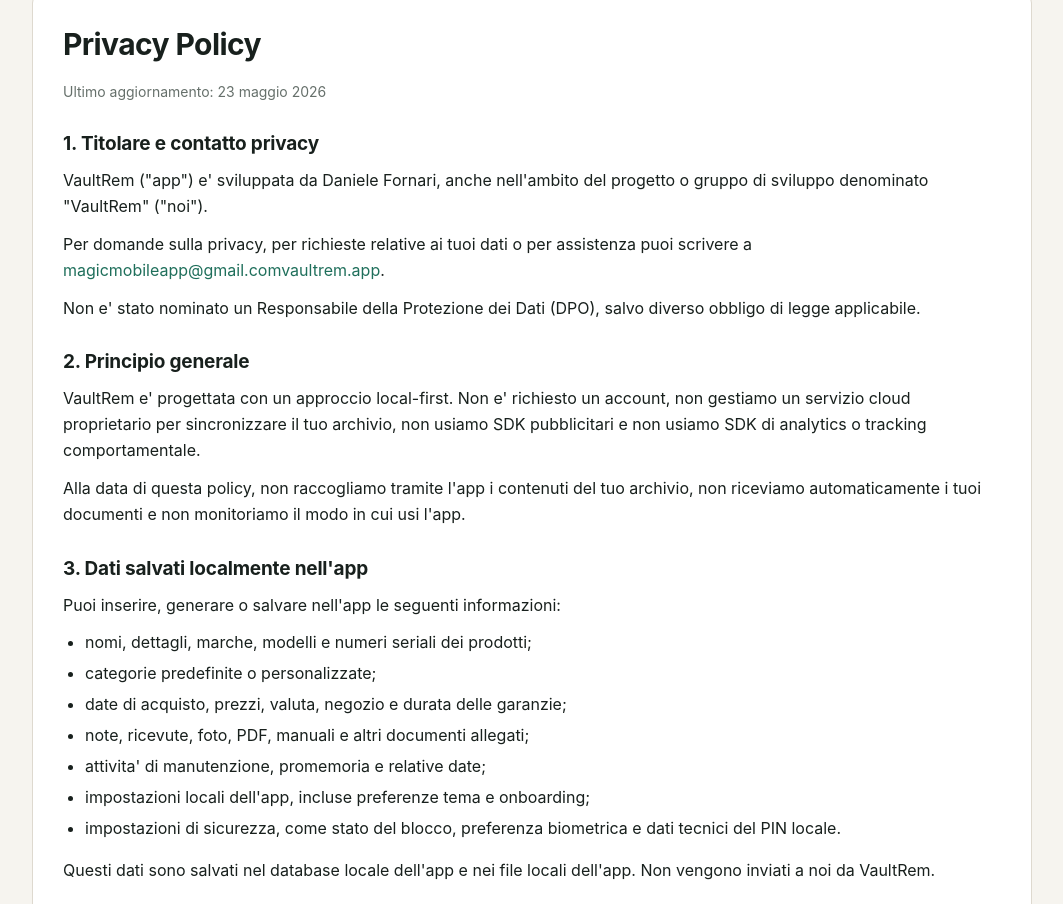
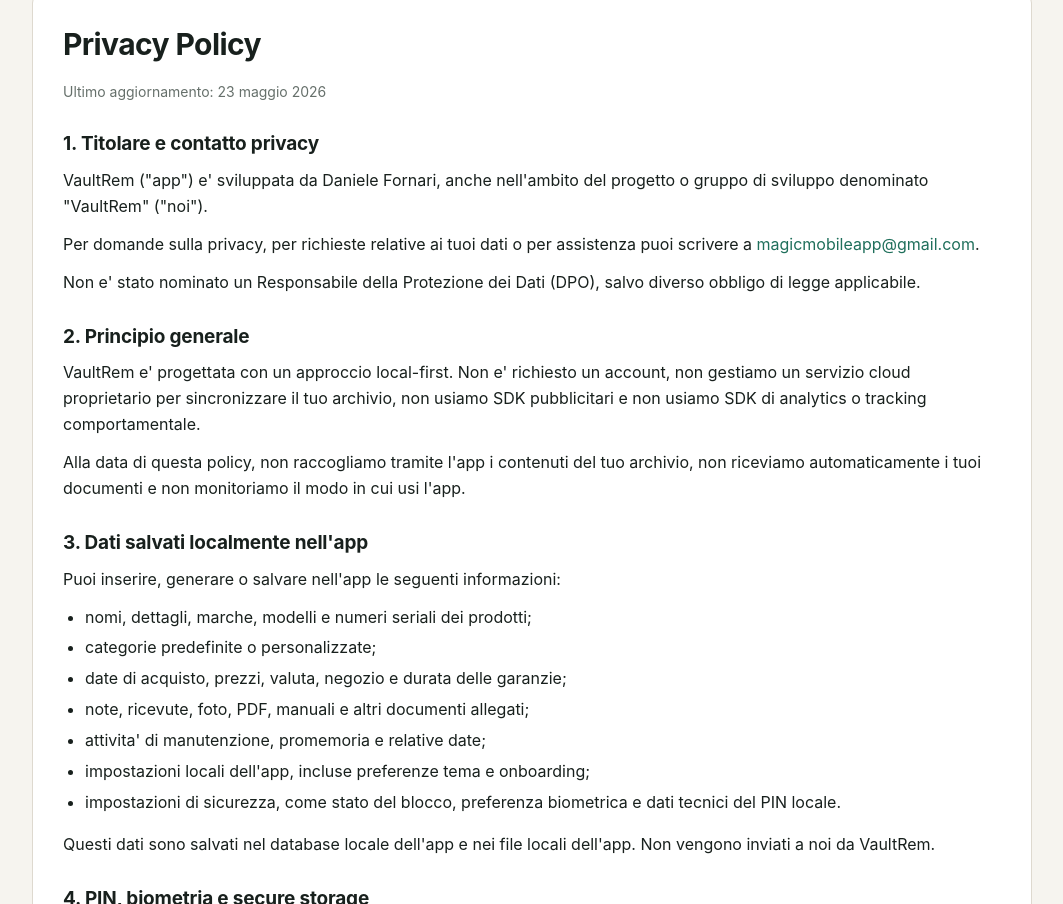
Before and after one commit to DFornari/waultrem, a plain HTML site: page index.html in a window 1280 px wide. Shown: the part 1316-2220 px from the top of the page, without its empty margins (108-1171 px from the left). Drawn offline with Linux system fonts and the light colour scheme.

Commit message:
Update index.html

```diff
--- a/index.html
+++ b/index.html
@@ -322,7 +322,7 @@
 
       <h3>1. Titolare e contatto privacy</h3>
       <p>VaultRem (&quot;app&quot;) e&apos; sviluppata da Daniele Fornari, anche nell&apos;ambito del progetto o gruppo di sviluppo denominato &quot;VaultRem&quot; (&quot;noi&quot;).</p>
-      <p>Per domande sulla privacy, per richieste relative ai tuoi dati o per assistenza puoi scrivere a <a href="mailto:magicmobileapp@gmail.comvaultrem.app">magicmobileapp@gmail.comvaultrem.app</a>.</p>
+      <p>Per domande sulla privacy, per richieste relative ai tuoi dati o per assistenza puoi scrivere a <a href="mailto:magicmobileapp@gmail.com">magicmobileapp@gmail.com</a>.</p>
       <p>Non e&apos; stato nominato un Responsabile della Protezione dei Dati (DPO), salvo diverso obbligo di legge applicabile.</p>
 
       <h3>2. Principio generale</h3>
@@ -421,7 +421,7 @@
 
       <h3>15. Diritti privacy</h3>
       <p>Nei limiti previsti dalla normativa applicabile, puoi chiedere accesso, rettifica, cancellazione, limitazione, opposizione, portabilita&apos; dei dati e revoca del consenso quando il trattamento si basa sul consenso.</p>
-      <p>Poiche&apos; non riceviamo automaticamente l&apos;archivio locale di VaultRem, molte richieste relative ai dati salvati nell&apos;app possono essere gestite direttamente dal dispositivo tramite cancellazione, modifica o disinstallazione dell&apos;app. Per i dati eventualmente inviati al supporto, puoi scrivere a <a href="mailto:magicmobileapp@gmail.comvaultrem.app">magicmobileapp@gmail.comvaultrem.app</a>.</p>
+      <p>Poiche&apos; non riceviamo automaticamente l&apos;archivio locale di VaultRem, molte richieste relative ai dati salvati nell&apos;app possono essere gestite direttamente dal dispositivo tramite cancellazione, modifica o disinstallazione dell&apos;app. Per i dati eventualmente inviati al supporto, puoi scrivere a <a href="mailto:magicmobileapp@gmail.com">magicmobileapp@gmail.com</a>.</p>
       <p>Se ritieni che il trattamento dei tuoi dati violi la normativa applicabile, puoi proporre reclamo all&apos;autorita&apos; di controllo competente, inclusa l&apos;Autorita&apos; Garante per la protezione dei dati personali in Italia.</p>
 
       <h3>16. Minori</h3>
@@ -479,12 +479,12 @@
       <p>Possiamo aggiornare questi Termini per riflettere modifiche all&apos;app, agli store o alla normativa applicabile. La versione aggiornata sara&apos; pubblicata su questa pagina.</p>
 
       <h3>14. Contatti</h3>
-      <p>Per domande sui Termini puoi contattarci all&apos;indirizzo <a href="mailto:magicmobileapp@gmail.comvaultrem.app">magicmobileapp@gmail.comvaultrem.app</a>.</p>
+      <p>Per domande sui Termini puoi contattarci all&apos;indirizzo <a href="mailto:magicmobileapp@gmail.com">magicmobileapp@gmail.com</a>.</p>
     </section>
 
     <section id="support">
       <h2>Supporto</h2>
-      <p>Per assistenza su VaultRem puoi scrivere a <a href="mailto:magicmobileapp@gmail.comvaultrem.app">magicmobileapp@gmail.comvaultrem.app</a>.</p>
+      <p>Per assistenza su VaultRem puoi scrivere a <a href="mailto:magicmobileapp@gmail.com">magicmobileapp@gmail.com</a>.</p>
       <p>Quando ci contatti, indica se possibile modello del dispositivo, versione iOS o Android, versione di VaultRem, descrizione del problema e passaggi per riprodurlo.</p>
       <div class="notice">Non inviare backup, ricevute, foto o documenti personali se non strettamente necessario. Il supporto non ha accesso al tuo archivio locale e non puo&apos; recuperare il PIN.</div>
 
@@ -501,7 +501,7 @@
         <p><strong>App:</strong> VaultRem</p>
         <p><strong>Sviluppatore / titolare:</strong> Daniele Fornari</p>
         <p><strong>Progetto:</strong> VaultRem</p>
-        <p><strong>Email supporto e privacy:</strong> <a href="mailto:magicmobileapp@gmail.comvaultrem.app">magicmobileapp@gmail.comvaultrem.app</a></p>
+        <p><strong>Email supporto e privacy:</strong> <a href="mailto:magicmobileapp@gmail.com">magicmobileapp@gmail.com</a></p>
       </div>
     </section>
 
```
